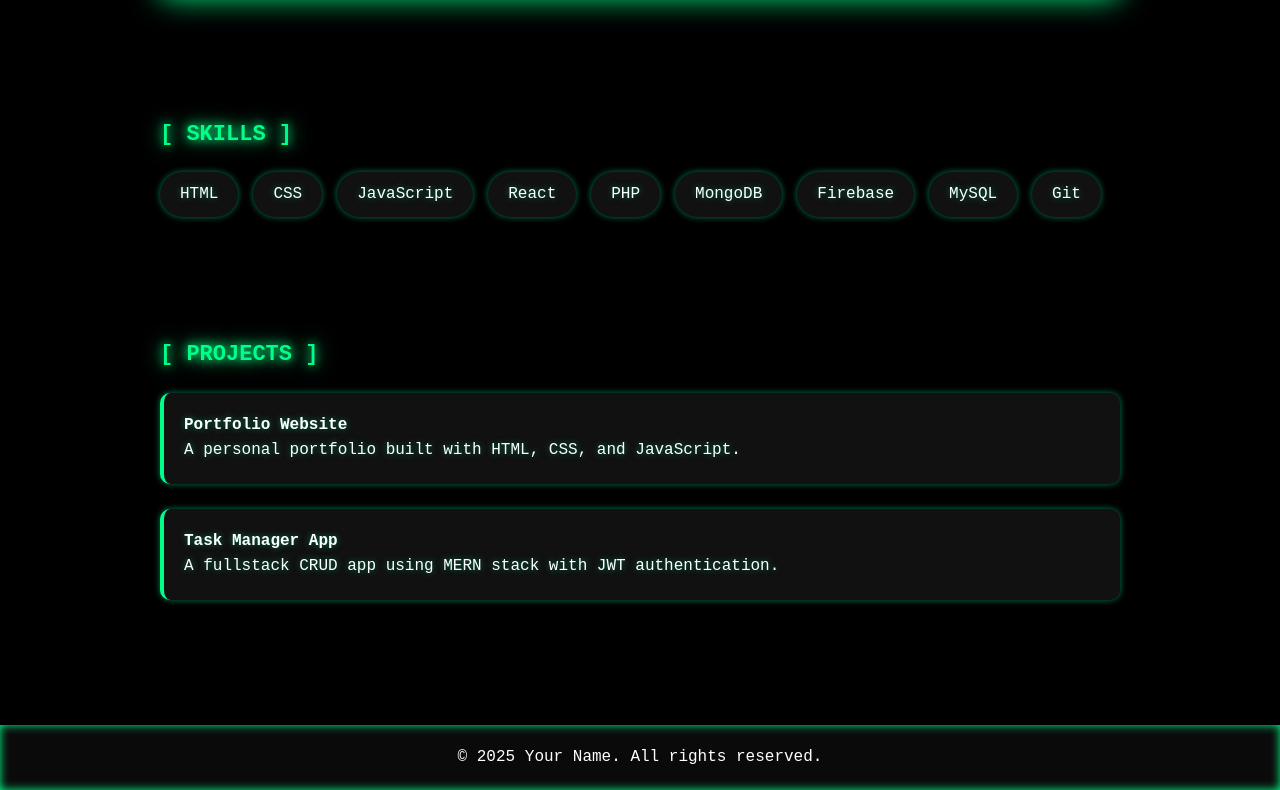
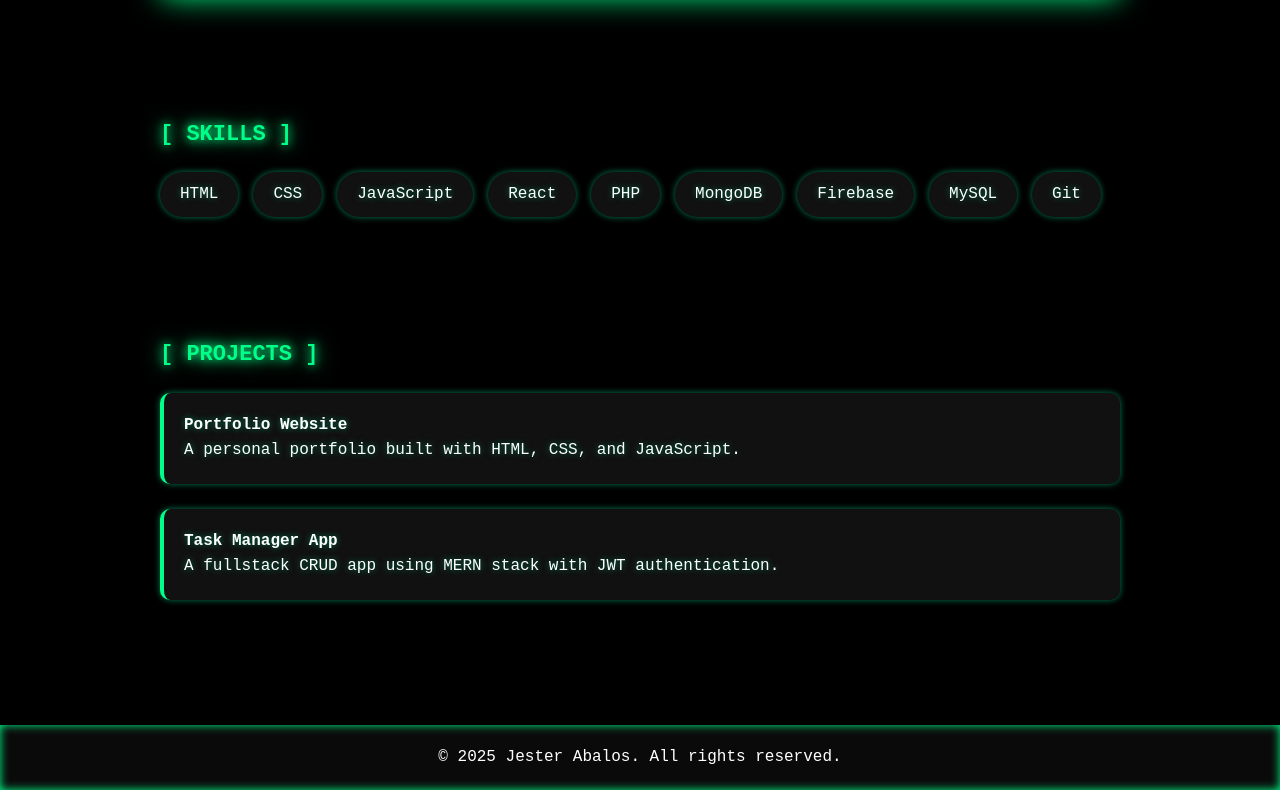
Before and after one commit to jester-abalos/Portfolio, a plain HTML site: page index.html in a window 1280 px wide. Shown: the part 753-1543 px from the top of the page. Drawn offline with Linux system fonts and the light colour scheme.

Commit message:
Update index.html

```diff
--- a/index.html
+++ b/index.html
@@ -63,7 +63,7 @@
   </section>
 
   <footer>
-    <p>&copy; 2025 Your Name. All rights reserved.</p>
+    <p>&copy; 2025 Jester Abalos. All rights reserved.</p>
   </footer>
 
   <script src="./script.js"></script>
```
